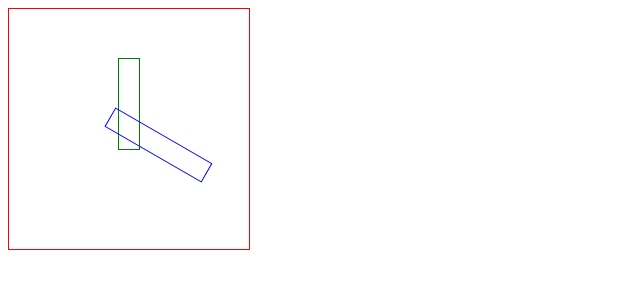
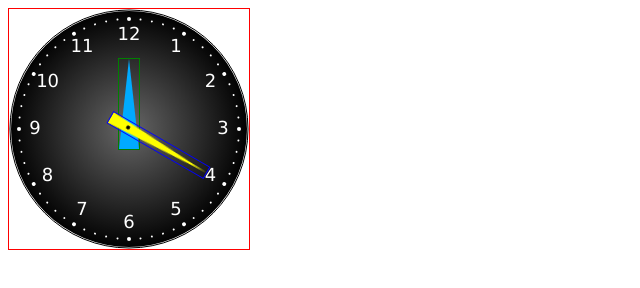
Before and after one commit to Hook-Da/timepicker, a plain HTML site: page index.html in a window 1280 px wide. Shown: the whole page, without its empty margins (0-640 px from the left). Drawn offline with Linux system fonts and the light colour scheme.

Commit message:
закрасил канвас, нужно разобраться в стартовых углах

```diff
--- /dev/null
+++ b/drawer.js
@@ -0,0 +1,84 @@
+class Drawer{
+    hourHand;
+    minutHand;
+    clock;
+    timepicker;
+    constructor(timepicker){
+        this.timepicker = timepicker;
+        this.hourHand = timepicker.hourHand;
+        this.minutHand = timepicker.minutHand;
+        this.clock = timepicker.clock;
+
+        this.draw();
+    }
+    draw(){
+        let ctx = this.clock.getContext('2d');
+		ctx.strokeStyle= '#000';
+		ctx.beginPath();
+		ctx.arc(120,120,119,0,2*Math.PI);
+		ctx.stroke();
+		let radGrd=ctx.createRadialGradient(120,120,1,120,120,120);
+		radGrd.addColorStop(0,'#666');
+		radGrd.addColorStop(1,'#000');
+		ctx.fillStyle=radGrd;
+		ctx.beginPath();
+		ctx.arc(120,120,118,0,2*Math.PI);
+		ctx.fill();
+		ctx.translate(120,120);
+		ctx.fillStyle='#fff';
+		for(let i=0;i<12;i++){
+			ctx.beginPath();
+			ctx.arc(0,-110,2,0,2*Math.PI);
+			ctx.fill();
+			ctx.rotate(Math.PI/30);
+			for(let j=0;j<4;j++){
+				ctx.beginPath();
+				ctx.arc(0,-110,1,0,2*Math.PI);
+				ctx.fill();
+				ctx.rotate(Math.PI/30);
+			}
+		}
+		ctx.font='18px Verdana';
+		ctx.textAlign='center';
+		ctx.textBaseline='middle';
+		for(let i=1;i <= 12;i++){
+			ctx.fillText(i,94*Math.sin(i*Math.PI/6),-94*Math.cos(i*Math.PI/6));
+		}
+		ctx.translate(-120,-120);
+		// Create hour hand
+		ctx = this.hourHand.getContext('2d');
+		ctx.fillStyle='#0af';
+		ctx.beginPath();
+		ctx.moveTo(10,0);
+		ctx.lineTo(0,90);
+		ctx.lineTo(20,90);
+		ctx.lineTo(10,0);
+		ctx.fill();
+		// Create minute hand
+		ctx = this.minutHand.getContext('2d');
+		ctx.fillStyle='#ff0';
+		ctx.beginPath();
+		ctx.moveTo(6,0);
+		ctx.lineTo(0,110);
+		ctx.lineTo(12,110);
+		ctx.lineTo(6,0);
+		ctx.fill();
+		ctx.fillStyle='#000';
+		ctx.beginPath();
+		ctx.arc(6,90,2,0,2*Math.PI);
+		ctx.fill();
+		// Create second hand
+		/* ctx=secondHand.getContext('2d');
+		ctx.fillStyle='#f44336';
+		ctx.beginPath();
+		ctx.moveTo(4,0);
+		ctx.lineTo(0,120);
+		ctx.lineTo(8,120);
+		ctx.lineTo(4,0);
+		ctx.fill();
+		ctx.fillStyle='#000';
+		ctx.beginPath();
+		ctx.arc(4,90,2,0,2*Math.PI);
+		ctx.fill() */
+    }
+}
--- a/index.html
+++ b/index.html
@@ -15,8 +15,9 @@
         <div class="tpick">
             <canvas id="backCan" width="240" height="240"></canvas>
             <canvas id="hourHand" width="20" height="90" ></canvas>
-            <canvas id="minutHand" width="20" height="110"></canvas>
+            <canvas id="minutHand" width="12" height="110"></canvas>
         </div>
+        <script src="drawer.js"></script>
         <script src="js.js"></script>
     </body>
 </html>
--- a/js.js
+++ b/js.js
@@ -8,15 +8,17 @@ window.onload = () =>{
         hourHand;
         tpick;
         minutHand;
-        backCanv;
+        clock;
         centerX;
         centerY;
         hands = [];
         index = -1;
+        lastHourDeg = 0;
+        lastMinuteDeg = 0;
 
-        constructor(hourName, minutName,backCan){
+        constructor(hourName, minutName,clock){
             this.transform = this.getSupportedTransformProp();
-            /* this.backCanv = this.getEl(backCan); */
+            this.clock = this.getEl(clock);
             this.hourHand = this.getEl(hourName);
             this.minutHand = this.getEl(minutName);
             this.tpick = this.getEl('tpick');
@@ -82,32 +84,39 @@ window.onload = () =>{
             console.log('%c++','background:brown',deg);
             if(deg<0)deg+=360;
             this.rotateElm(this.hands[this.index],deg);
-                /* if(isHourHand){
-                    if((0<=deg&&deg<90&&270<lastHourDeg&&lastHourDeg<360)||(0<=lastHourDeg&&lastHourDeg<90&&270<deg&&deg<360))isPM=!isPM;
-                    lastHourDeg=deg;
-                    lastMinuteDeg=deg%30*12;
-                    rotateElm(minuteHand,lastMinuteDeg)
+                if(this.hands[this.index] === this.hourHand){
+                    //if((0<=deg&&deg<90&&270<this.lastHourDeg&&this.lastHourDeg<360)||(0<=this.lastHourDeg&&this.lastHourDeg<90&&270<deg&&deg<360))isPM=!isPM;
+                    this.lastHourDeg=deg;
+                    this.lastMinuteDeg=deg%30*12;
+                    this.rotateElm(this.minutHand,this.lastMinuteDeg)
                 }else{
-                    if((270<lastMinuteDeg&&lastMinuteDeg<360&&0<=deg&&deg<90)||(270<deg&&deg<360&&0<=lastMinuteDeg&&lastMinuteDeg<90)){
-                        lastHourDeg=lastHourDeg+(deg-lastMinuteDeg-Timepicker.sign(deg-lastMinuteDeg)*360)/12;
-                        if(lastHourDeg<0)lastHourDeg+=360;
-                        lastHourDeg%=360;
-                        if(345<lastHourDeg||lastHourDeg<15)isPM=!isPM
+                    if((270<this.lastMinuteDeg&&this.lastMinuteDeg<360&&0<=deg&&deg<90)||(270<deg&&deg<360&&0<=this.lastMinuteDeg&&this.lastMinuteDeg<90)){
+                        this.lastHourDeg=this.lastHourDeg+(deg-this.lastMinuteDeg-this.sign(deg-this.lastMinuteDeg)*360)/12;
+                        if(this.lastHourDeg<0)this.lastHourDeg+=360;
+                        this.lastHourDeg%=360;
+                        //if(345<lastHourDeg||lastHourDeg<15)isPM=!isPM
                     }else{
-                        lastHourDeg=lastHourDeg+(deg-lastMinuteDeg)/12;
-                        if(lastHourDeg<0)lastHourDeg+=360;
-                        lastHourDeg%=360
+                        this.lastHourDeg = this.lastHourDeg+(deg-this.lastMinuteDeg)/12;
+                        if(this.lastHourDeg<0)this.lastHourDeg+=360;
+                        this.lastHourDeg%=360
                     }
-                    lastMinuteDeg=deg;
-                    rotateElm(hourHand,lastHourDeg)
-                } */
+                    this.lastMinuteDeg = deg;
+                    this.rotateElm(this.hourHand, this.lastHourDeg)
+                }
                 /* minute=6*lastHourDeg/180;
                 hour=~~minute;
                 minute=Math.floor((minute-hour)*60);
                 if(isPM)hour+=12;
                 updPickedTm(); */
         }
-
+        sign(n){
+            if(isNaN(n))return NaN;
+            if(n==0)return 0;
+            if(n<0)return -1;
+            return 1
+        }
     }
     const inst = new Timepicker('hourHand','minutHand','backCan');
+
+    const drawer = new Drawer(inst);
 }
--- a/style.css
+++ b/style.css
@@ -17,7 +17,7 @@
 #minutHand{
     border:1px solid blue;
     position:absolute;
-    left:110px;
+    left:114px;
     top:30px;
     transform-origin:50% 90px;
     transform:rotate(120deg);
```
